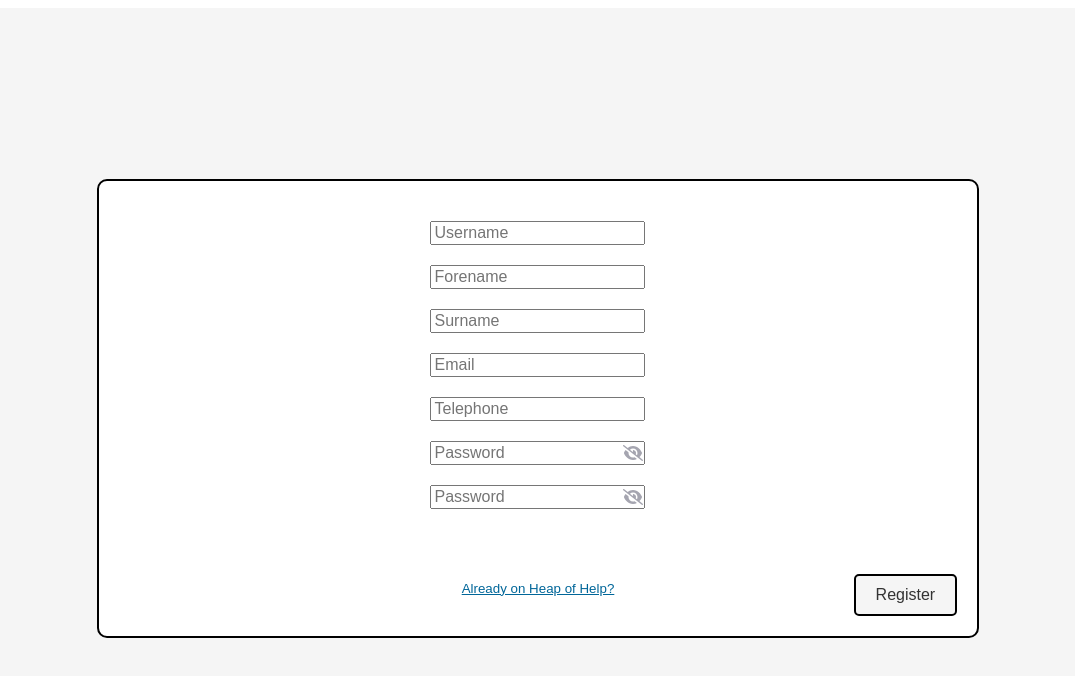
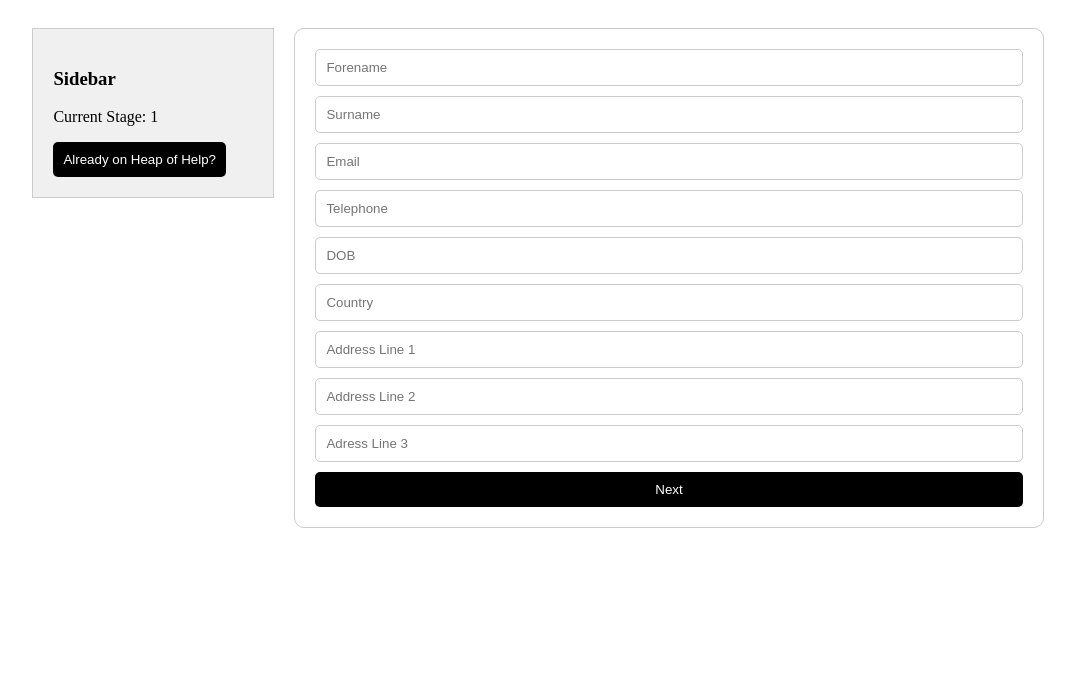
Before and after one commit to VladBagat/Heap-of-Help, a SvelteKit app: page /student_registration in a window 1280 px wide. Shown: the top 676 px of the page, without its empty margins (102-1177 px from the left). Built offline with nearby package versions, Linux system fonts and the light colour scheme.

Commit message:
Multiple page format

```diff
--- a/src/routes/student_registration/+page.svelte
+++ b/src/routes/student_registration/+page.svelte
@@ -2,7 +2,7 @@
     let login = $state('');
     let forename = $state('');
     let surname = $state('');
-    // let dob = $state('');
+    let dob = $state('');
     // address
     // university
     // degree
@@ -11,6 +11,14 @@
     let phonenumber = $state('');
     let password = $state('');
     let confirm_password = $state('');
+
+    let currentStage = $state(1);
+
+    function nextStage() {
+      if (currentStage < 3) {
+        currentStage += 1;
+      }
+    }
 
     import Password from '$lib/password.svelte';
 
@@ -72,26 +80,124 @@
         goto('/index')
     }
 
+    function submitForm() {
+      alert('Submit!');
+    }
+
 </script>
 
   <div id="student_registration">
     <div id="container">
-        <input class="element" type="text" bind:value={login} placeholder="Username" />
+      <!-- Sidebar -->
+      <div id="sidebar">
+        <h3>Sidebar</h3>
+        <p>Current Stage: {currentStage}</p>
+        <button class="redirect" onclick={LoginRedirect}>Already on Heap of Help?</button>
+      </div>
+
+      <!-- Form Content -->
+      <div id="form-content">
+        {#if currentStage === 1}
+          <form>
             <input class="element" type="text" bind:value={forename} placeholder="Forename" />
             <input class="element" type="text" bind:value={surname} placeholder="Surname" />
             <input class="element" type="text" bind:value={email} placeholder="Email" />
             <input class="element" type="text" bind:value={phonenumber} placeholder="Telephone" />
-        <div id="pass-inp">
+            <input class="element" type="text" placeholder="DOB" />
+            <input class="element" type="text" placeholder="Country" />
+            <input class="element" type="text" placeholder="Address Line 1" />
+            <input class="element" type="text" placeholder="Address Line 2" />
+            <input class="element" type="text" placeholder="Adress Line 3" />
+            <button type="button" onclick={nextStage}>Next</button>
+          </form>
+        {/if}
+
+        {#if currentStage === 2}
+          <form>
+            <input class="element" type="text" bind:value={login} placeholder="Username" />
+            <div id="pass-inp" type= "text">
               <Password bind:value={password}/>
               <Password bind:value={confirm_password}/>
             </div>
-        <button id="register-button" class="element" onclick={student_registration}>Register</button>
-        <p id="error"></p>
-        <button class="redirect" onclick={LoginRedirect}>Already on Heap of Help?</button>
+            <input class="element" type="text" placeholder="Profile Picture" />
+            <input class="element" type="text" placeholder="Description" />
+            <button type="button" onclick={nextStage}>Next</button>
+          </form>
+        {/if}
+
+        {#if currentStage === 3}
+          <form onsubmit={submitForm}>
+            <input class="element" type="password" placeholder="Tags" />
+            <button type="submit">Submit</button>
+          </form>
+        {/if}
+      </div>
     </div>
   </div>
 
+  <style>
+    #student_registration {
+      display: flex;
+      justify-content: center;
+      align-items: flex-start;
+      height: 100vh;
+    }
 
+    #container {
+      display: flex;
+      justify-content: flex-start;
+      gap: 20px;
+      width: 80%;
+      padding: 20px;
+      position: relative;
+    }
+
+    #sidebar {
+      position: sticky;
+      top: 0;
+      width: 200px;
+      height: 100%;
+      background-color: #f0f0f0;
+      padding: 20px;
+      border: 1px solid #ccc;
+    }
+
+    #form-content {
+      flex-grow: 1;
+      padding: 20px;
+      border: 1px solid #ccc;
+      border-radius: 10px;
+    }
+
+    form {
+      display: flex;
+      flex-direction: column;
+      gap: 10px;
+    }
+
+    .element {
+      padding: 10px;
+      border: 1px solid #ccc;
+      border-radius: 5px;
+    }
+
+    button {
+      padding: 10px;
+      background-color: black;
+      color: white;
+      border: none;
+      border-radius: 5px;
+      cursor: pointer;
+    }
+
+    button:hover {
+      background-color: #035;
+    }
+  </style>
+
+
+
+<!--
 <style>
   #pass-inp{
       height: auto;
@@ -152,4 +258,4 @@
       text-decoration: underline;
       cursor: pointer;
   }
-</style>
+</style> -->
```
Lines whose indentation alone changed are shown as unchanged.
